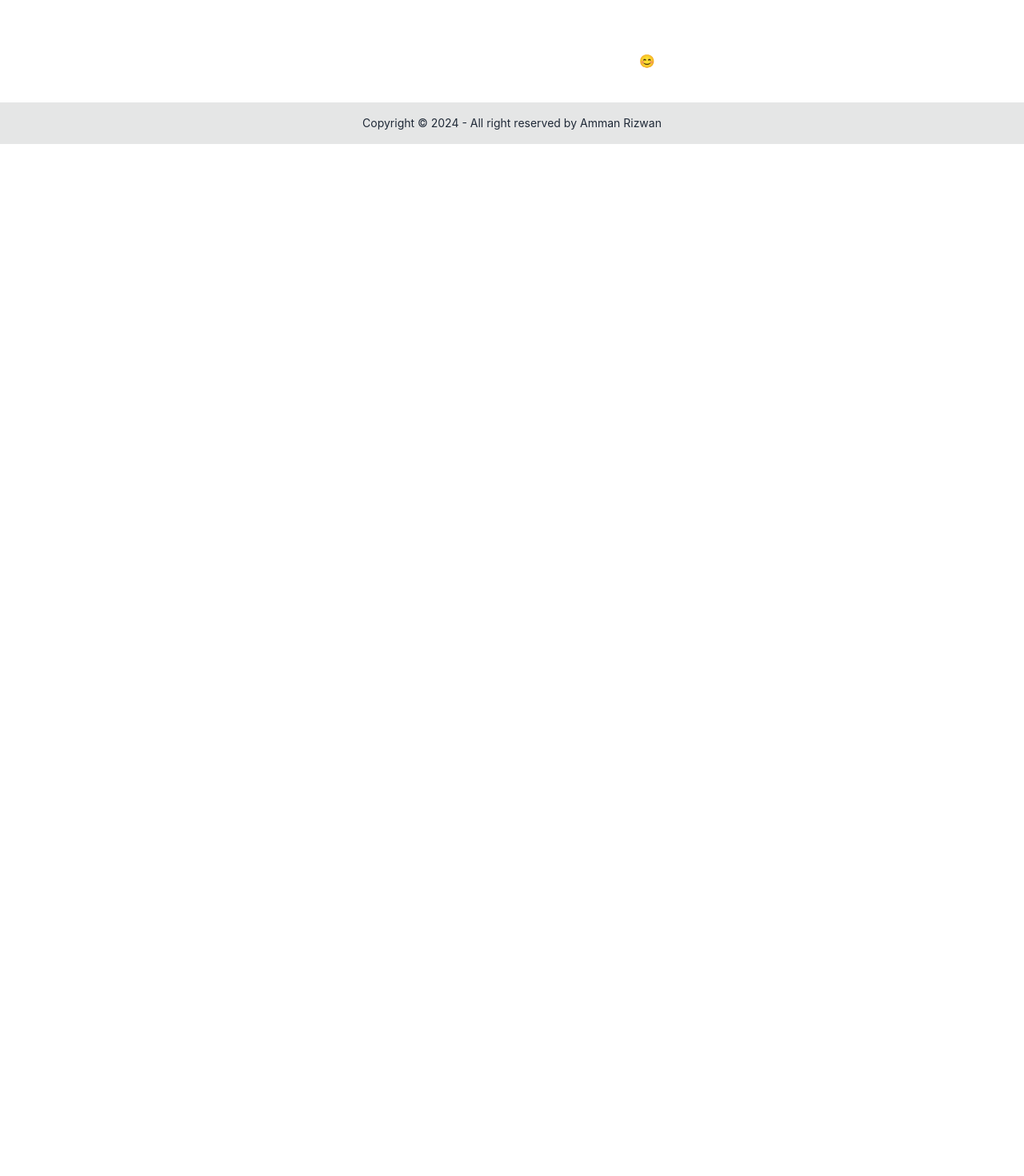
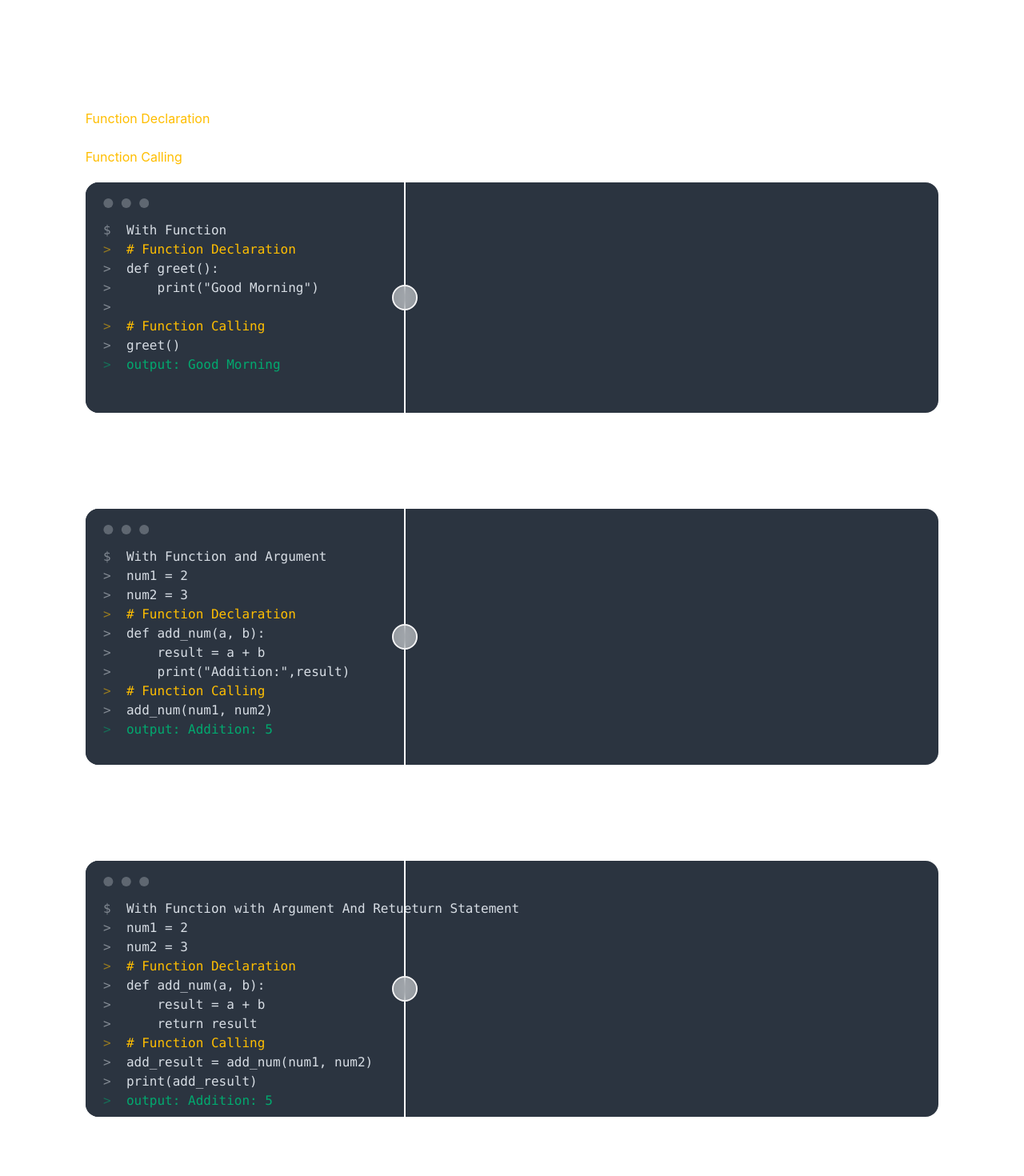
Before and after one commit to AmmanRizwan/python-question-client, a React (Create React App) app: page / in a window 1280 px wide. Shown: the part 1740-3210 px from the top of the page at 80% size. Before the commit the page ends 1920 px from the top, so only its background shows below. Built offline with nearby package versions, Linux system fonts and the light colour scheme.

Commit message:
add new feature;

```diff
--- a/src/App.js
+++ b/src/App.js
@@ -6,7 +6,6 @@ import User from "./page/User"
 import CreateData from "./page/CreateData";
 import NotFound from './page/NotFound';
 import HowToUse from "./page/HowToUse"
-import WhyToUse from "./page/WhyToUse"
 
 function App() {
 
@@ -20,7 +19,6 @@ function App() {
     <Route path="/user" element={<User />}/>
     <Route path="/senddata" element={<CreateData />} />
     <Route path="/use" element={<HowToUse />} />
-    <Route path='/whyuse' element={<WhyToUse />} />
     <Route path="*" element={<NotFound />} />
 
     </Routes>
--- a/src/components/Example.jsx
+++ b/src/components/Example.jsx
@@ -1,9 +1,11 @@
 import React from "react";
+import { Link } from "react-router-dom";
 
 const Example = () => {
   return (
     <>
     <div className="select-none my-10">
+
     <h3 className="text-indigo-300 font-medium text-xl sm:text-4xl">Python Function:</h3>
     <div className="sm:text-4xl mb-10 text-xl">Examples 1</div>
 
@@ -55,8 +57,115 @@ const Example = () => {
       </div>
     </div>
 
-    <div className="my-3">I Think You May have a Question.. <br />When you use parameter or argument.</div>
-    <div>The Above question is without argument but the <strong>Example 1</strong> is with Argument you can relate 😊</div>
+    <div>
+    <h1 className="my-10 text-xl md:text-4xl">Function without Argument</h1>
+    <p className="mb-5">There is a some example to know about how you can declare and calling a function.<br /><span className="text-warning">Function Declaration</span>, In the below line you will declare the function. Using the def keyword and name of the function after the semicolon and the indentation. You will write the same as you write code. <br />
+    <span className="text-warning">Function Calling</span>, In the below line you will calling the function using its name.
+    </p>
+    <div className="diff h-72">
+    <div className="diff-item-1">
+      <div className="text-primary-content grid">
+        <div className="mockup-code pr-4">
+          <pre data-prefix="$"><code>Without Function  </code></pre>
+          <pre data-prefix=">"><code>print("Good Morning")</code></pre>
+          <pre data-prefix=">" className="text-success"><code>output: Good Morning</code></pre>
+        </div>
+      </div>
+    </div>
+    <div className="diff-item-2">
+      <div className="grid">
+      <div className="mockup-code pr-4">
+          <pre data-prefix="$"><code>With Function</code></pre>
+          <pre data-prefix=">" className="text-warning"><code># Function Declaration</code></pre>
+          <pre data-prefix=">"><code>def greet():</code></pre>
+          <pre data-prefix=">"><code>    print("Good Morning")</code></pre>
+          <pre data-prefix=">"><code></code></pre>
+          <pre data-prefix=">" className="text-warning"><code># Function Calling</code></pre>
+          <pre data-prefix=">"><code>greet()</code></pre>
+          <pre data-prefix=">" className="text-success"><code>output: Good Morning</code></pre>
+        </div>
+      </div>
+    </div>
+    <div className="diff-resizer"></div>
+    </div>
+  </div>
+
+      <div>
+
+      <h1 className="my-10 text-xl md:text-4xl">Function with Argument</h1>
+      <div className="diff h-80">
+      <div className="diff-item-1">
+        <div className="text-primary-content grid">
+          <div className="mockup-code pr-4">
+            <pre data-prefix="$"><code>Without Function and Argument</code></pre>
+            <pre data-prefix=">"><code>num1 = 2</code></pre>
+            <pre data-prefix=">"><code>num2 = 3</code></pre>
+            <pre data-prefix=">"><code>result = num1 + num2</code></pre>
+            <pre data-prefix=">"><code>print("Addition", result)</code></pre>
+            <pre data-prefix=">" className="text-success"><code>output: Addition: 5</code></pre>
+          </div>
+        </div>
+      </div>
+      <div className="diff-item-2">
+        <div className="grid">
+        <div className="mockup-code pr-4">
+            <pre data-prefix="$"><code>With Function and Argument</code></pre>
+            <pre data-prefix=">"><code>num1 = 2</code></pre>
+            <pre data-prefix=">"><code>num2 = 3</code></pre>
+            <pre data-prefix=">" className="text-warning"><code># Function Declaration</code></pre>
+            <pre data-prefix=">"><code>def add_num(a, b):</code></pre>
+            <pre data-prefix=">"><code>    result = a + b</code></pre>
+            <pre data-prefix=">"><code>    print("Addition:",result)</code></pre>
+            <pre data-prefix=">" className="text-warning"><code># Function Calling</code></pre>
+            <pre data-prefix=">"><code>add_num(num1, num2)</code></pre>
+            <pre data-prefix=">" className="text-success"><code>output: Addition: 5</code></pre>
+          </div>
+        </div>
+      </div>
+      <div className="diff-resizer"></div>
+      </div>
+    </div>
+
+      <div>
+      <h1 className="my-10 text-xl md:text-4xl">Function with Argument And Return Statement</h1>
+      <div className="diff h-80">
+      <div className="diff-item-1">
+        <div className="text-primary-content grid">
+          <div className="mockup-code pr-4">
+            <pre data-prefix="$"><code>Without Function with Argument And Return Statement</code></pre>
+            <pre data-prefix=">"><code>num1 = 2</code></pre>
+            <pre data-prefix=">"><code>num2 = 3</code></pre>
+            <pre data-prefix=">"><code>result = num1 + num2</code></pre>
+            <pre data-prefix=">"><code>print("Addition", result)</code></pre>
+            <pre data-prefix=">" className="text-success"><code>output: Addition: 5</code></pre>
+          </div>
+        </div>
+      </div>
+      <div className="diff-item-2">
+        <div className="grid">
+        <div className="mockup-code pr-4">
+            <pre data-prefix="$"><code>With Function with Argument And Return Statement</code></pre>
+            <pre data-prefix=">"><code>num1 = 2</code></pre>
+            <pre data-prefix=">"><code>num2 = 3</code></pre>
+            <pre data-prefix=">" className="text-warning"><code># Function Declaration</code></pre>
+            <pre data-prefix=">"><code>def add_num(a, b):</code></pre>
+            <pre data-prefix=">"><code>    result = a + b</code></pre>
+            <pre data-prefix=">"><code>    return result</code></pre>
+            <pre data-prefix=">" className="text-warning"><code># Function Calling</code></pre>
+            <pre data-prefix=">"><code>add_result = add_num(num1, num2)</code></pre>
+            <pre data-prefix=">"><code>print(add_result)</code></pre>
+            <pre data-prefix=">" className="text-success"><code>output: Addition: 5</code></pre>
+          </div>
+        </div>
+      </div>
+      <div className="diff-resizer"></div>
+      </div>
+    </div>
+
+  <div className="my-10">
+    <p>There is the Link You will know who you can submit your code in the home page.</p>
+    <Link to={'/use'}><div className="btn flex text-md my-5 rounded-full">How To Use</div></Link>
+  </div>
     </>
   )
 }
--- a/src/components/NavBar.jsx
+++ b/src/components/NavBar.jsx
@@ -1,14 +1,9 @@
 import React from "react";
-import { Link, useLocation } from "react-router-dom";
+import { Link } from "react-router-dom";
 import logo from '../images/icon.png';
 
 
 const NavBar = () => {
-  const location = useLocation();
-
-  const getBackground = (path) => {
-    return location.pathname === path ? "bg-base-100" : "";
-  }
   return (
       <div className="navbar bg-base-100">
         <div className="navbar-start">
--- a/src/page/CreateData.jsx
+++ b/src/page/CreateData.jsx
@@ -15,6 +15,7 @@ const CreateData = () => {
           body: JSON.stringify(formData)
         });
         const result = await res.json();
+        console.log(result.message);
         setFormData({question: "", code: ""});
         setPopUp(true);
         setLoading(false);
@@ -26,7 +27,7 @@ const CreateData = () => {
 
   return (
     <>
-    <div className="text-white min-h-screen flex justify-center">
+    <div className="text-white flex justify-center">
       <div className="w-5/6">
 
       <div className="text-xl sm:text-3xl text-center py-4 font-bold">SEND AN ANSWER WITH QUESTION</div>
--- a/src/page/HowToUse.jsx
+++ b/src/page/HowToUse.jsx
@@ -10,7 +10,6 @@ const HowToUse = () => {
         <source src={DEMO} type="video/mp4" />
       </video>
       <p className="mb-10">You Can Run Your Program As You Have Run in Your Computer. This is Complete Refrence How You Can Submit Your Code in this App.</p>
-
       </div>
     </section>
   )
--- a/src/page/User.jsx
+++ b/src/page/User.jsx
@@ -22,6 +22,7 @@ const User = () => {
         }
       );
       const data = await response.json();
+      console.log(data.message);
       setDeletePopUp(true);
     }
 
--- a/src/page/WhyToUse.jsx
+++ /dev/null
@@ -1,13 +0,0 @@
-import React from "react";
-
-const WhyToUse = () => {
-  return (
-    <section className="min-h-screen flex flex-col items-center text-white">
-      <div className="w-5/6">
-      <h1 className="font-semibold text-xl sm:text-3xl">Why To Use ?</h1>
-      </div>
-    </section>
-  )
-}
-
-export default WhyToUse;
```
Also changed, not shown: src/components/Footer.jsx (+5 -5 lines), 1 other file (tests, documents, lock files or other folders).
